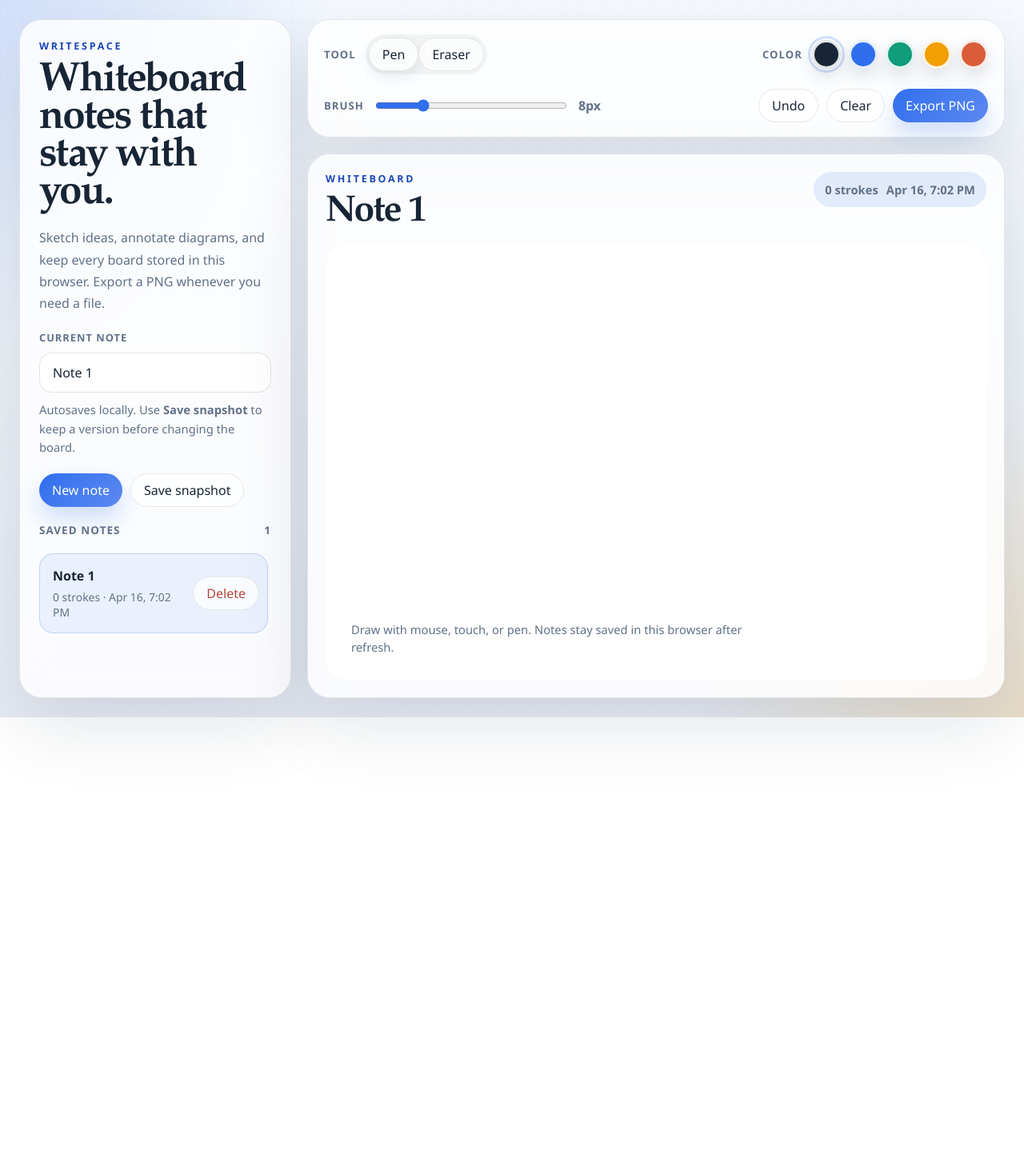
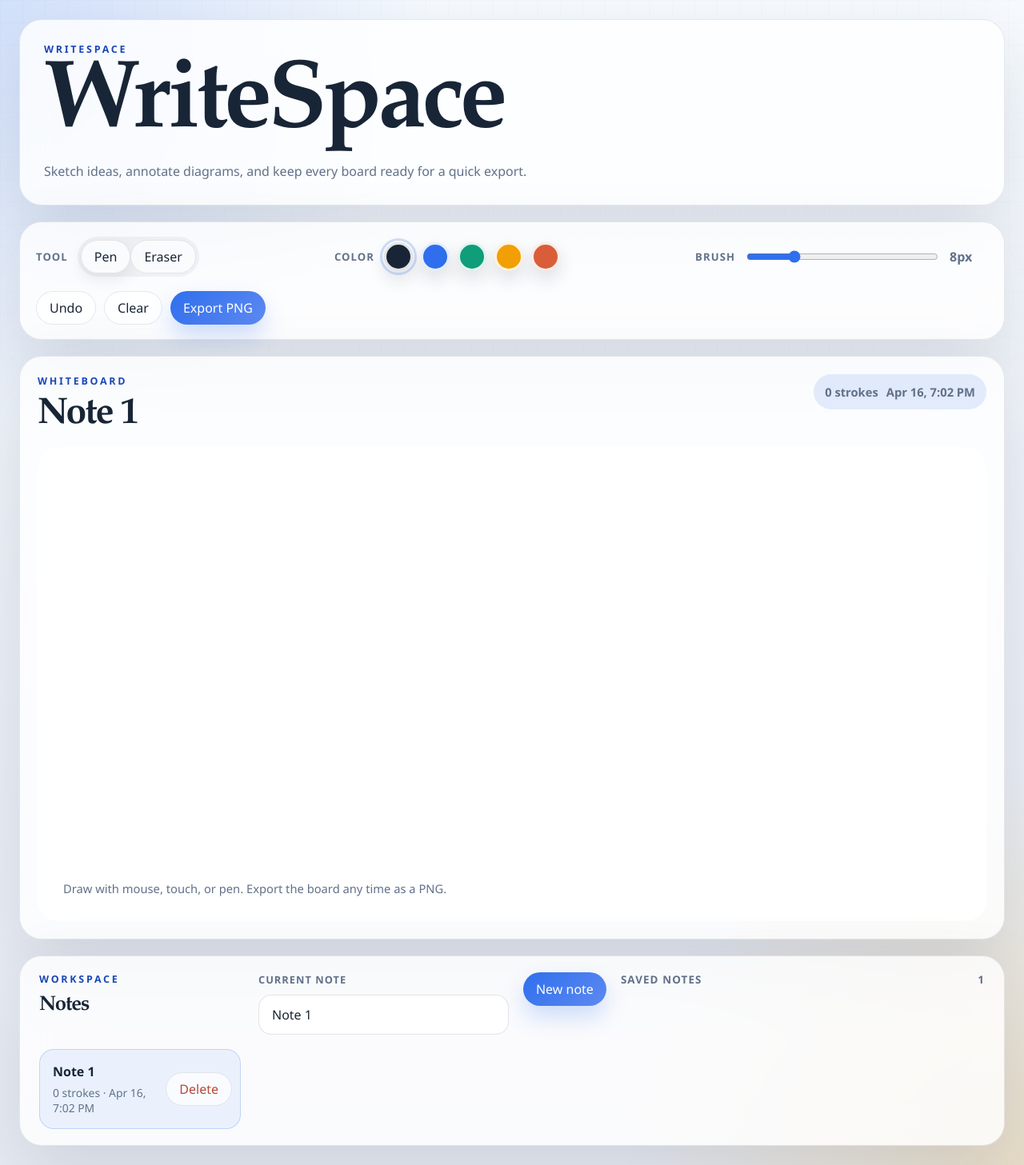
Before and after one commit to Dashhhhhhhh/writespace, a Next.js app: page / in a window 1280 px wide. Shown: the whole page at 80% size. Before the commit the page ends 897 px from the top, so only its background shows below. Built offline with nearby package versions, Linux system fonts and the light colour scheme.

Commit message:
Refine whiteboard layout and controls

```diff
--- a/app/globals.css
+++ b/app/globals.css
@@ -60,7 +60,7 @@ button {
   min-height: 100vh;
   padding: 24px;
   display: grid;
-  grid-template-columns: minmax(280px, 340px) minmax(0, 1fr);
+  grid-template-columns: minmax(0, 1fr);
   gap: 20px;
 }
 
@@ -72,27 +72,29 @@ button {
   box-shadow: var(--paper-shadow);
 }
 
-.sidebar {
-  display: flex;
-  flex-direction: column;
-  padding: 24px;
-  gap: 20px;
-}
-
 .brand-block h1,
-.board-header h2 {
+.board-header h2,
+.brand-block h3 {
   margin: 0;
   font-family: "Iowan Old Style", "Palatino Linotype", "Book Antiqua", serif;
   letter-spacing: -0.04em;
 }
 
 .brand-block h1 {
-  font-size: clamp(2.3rem, 4vw, 3.6rem);
-  line-height: 0.92;
+  font-size: clamp(4rem, 10vw, 7.5rem);
+  line-height: 0.84;
+}
+
+.brand-block h3 {
+  font-size: clamp(1.4rem, 2vw, 1.8rem);
+  line-height: 1;
+}
+
+.hero-panel {
+  padding: 28px 30px;
 }
 
 .intro,
-.field-help,
 .note-meta,
 .toolbar-label,
 .board-hint,
@@ -149,17 +151,19 @@ button {
   box-shadow: 0 0 0 5px rgba(47, 111, 237, 0.12);
 }
 
-.field-help {
-  margin: 0;
-  font-size: 0.92rem;
-  line-height: 1.6;
-}
-
 .sidebar-actions,
 .toolbar-actions {
   display: flex;
   flex-wrap: wrap;
   gap: 10px;
+}
+
+.bottom-dock {
+  display: grid;
+  grid-template-columns: minmax(220px, 0.9fr) minmax(220px, 1.1fr) auto minmax(0, 1.6fr);
+  gap: 18px;
+  align-items: start;
+  padding: 20px 24px;
 }
 
 .primary-button,
@@ -402,8 +406,8 @@ button {
 }
 
 @media (max-width: 1080px) {
-  .app-shell {
-    grid-template-columns: 1fr;
+  .bottom-dock {
+    grid-template-columns: repeat(2, minmax(0, 1fr));
   }
 
   .board-surface {
@@ -421,7 +425,8 @@ button {
     border-radius: 22px;
   }
 
-  .sidebar,
+  .hero-panel,
+  .bottom-dock,
   .board-panel {
     padding: 18px;
   }
@@ -446,4 +451,8 @@ button {
     width: 100%;
     border-radius: 18px;
   }
+
+  .bottom-dock {
+    grid-template-columns: 1fr;
+  }
 }
--- a/app/page.tsx
+++ b/app/page.tsx
@@ -339,29 +339,6 @@ export default function Home() {
     setActiveNoteId(nextNote.id);
   }
 
-  function handleSaveSnapshot() {
-    if (!activeNote) {
-      return;
-    }
-
-    const snapshotTitle = activeNote.title.trim().length > 0
-      ? `${activeNote.title} copy`
-      : "Saved copy";
-    const snapshot: Note = {
-      ...activeNote,
-      id: createId(),
-      title: snapshotTitle,
-      strokes: activeNote.strokes.map((stroke) => ({
-        ...stroke,
-        points: stroke.points.map((point) => ({ ...point })),
-      })),
-      updatedAt: nowIso(),
-    };
-
-    setNotes([snapshot, ...notes]);
-    setActiveNoteId(snapshot.id);
-  }
-
   function handleDeleteNote(noteId: string) {
     const remainingNotes = notes.filter((note) => note.id !== noteId);
 
@@ -528,82 +505,18 @@ export default function Home() {
 
   return (
     <main className="app-shell">
-      <aside className="panel sidebar">
-        <div className="brand-block">
-          <p className="eyebrow">WriteSpace</p>
-          <h1>Whiteboard notes that stay with you.</h1>
-          <p className="intro">
-            Sketch ideas, annotate diagrams, and keep every board stored in this
-            browser. Export a PNG whenever you need a file.
-          </p>
-        </div>
+      <section className="workspace">
+        <header className="panel hero-panel">
+          <div className="brand-block">
+            <p className="eyebrow">WriteSpace</p>
+            <h1>WriteSpace</h1>
+            <p className="intro">
+              Sketch ideas, annotate diagrams, and keep every board ready for a
+              quick export.
+            </p>
+          </div>
+        </header>
 
-        <div className="field-block">
-          <label className="field-label" htmlFor="note-title">
-            Current note
-          </label>
-          <input
-            id="note-title"
-            className="title-input"
-            type="text"
-            value={activeNote?.title ?? ""}
-            onChange={handleTitleChange}
-            placeholder="Name this note"
-          />
-          <p className="field-help">
-            Autosaves locally. Use <strong>Save snapshot</strong> to keep a
-            version before changing the board.
-          </p>
-        </div>
-
-        <div className="sidebar-actions">
-          <button className="primary-button" onClick={handleNewNote}>
-            New note
-          </button>
-          <button className="secondary-button" onClick={handleSaveSnapshot}>
-            Save snapshot
-          </button>
-        </div>
-
-        <div className="notes-head">
-          <span>Saved notes</span>
-          <span>{notes.length}</span>
-        </div>
-
-        <div className="note-list">
-          {orderedNotes.map((note) => {
-            const isActive = note.id === activeNoteId;
-
-            return (
-              <div
-                className={`note-card${isActive ? " note-card-active" : ""}`}
-                key={note.id}
-              >
-                <button
-                  className="note-open"
-                  onClick={() => setActiveNoteId(note.id)}
-                >
-                  <span className="note-title">
-                    {note.title.trim() || "Untitled note"}
-                  </span>
-                  <span className="note-meta">
-                    {note.strokes.length} strokes · {formatUpdatedAt(note.updatedAt)}
-                  </span>
-                </button>
-                <button
-                  className="note-delete"
-                  aria-label={`Delete ${note.title.trim() || "Untitled note"}`}
-                  onClick={() => handleDeleteNote(note.id)}
-                >
-                  Delete
-                </button>
-              </div>
-            );
-          })}
-        </div>
-      </aside>
-
-      <section className="workspace">
         <header className="panel toolbar">
           <div className="toolbar-cluster">
             <span className="toolbar-label">Tool</span>
@@ -693,12 +606,76 @@ export default function Home() {
               onPointerUp={releaseStroke}
             />
             <div className="board-hint">
-              Draw with mouse, touch, or pen. Notes stay saved in this browser
-              after refresh.
+              Draw with mouse, touch, or pen. Export the board any time as a
+              PNG.
             </div>
           </div>
         </div>
       </section>
+
+      <aside className="panel bottom-dock">
+        <div className="brand-block">
+          <p className="eyebrow">Workspace</p>
+          <h3>Notes</h3>
+        </div>
+
+        <div className="field-block">
+          <label className="field-label" htmlFor="note-title">
+            Current note
+          </label>
+          <input
+            id="note-title"
+            className="title-input"
+            type="text"
+            value={activeNote?.title ?? ""}
+            onChange={handleTitleChange}
+            placeholder="Name this note"
+          />
+        </div>
+
+        <div className="sidebar-actions">
+          <button className="primary-button" onClick={handleNewNote}>
+            New note
+          </button>
+        </div>
+
+        <div className="notes-head">
+          <span>Saved notes</span>
+          <span>{notes.length}</span>
+        </div>
+
+        <div className="note-list">
+          {orderedNotes.map((note) => {
+            const isActive = note.id === activeNoteId;
+
+            return (
+              <div
+                className={`note-card${isActive ? " note-card-active" : ""}`}
+                key={note.id}
+              >
+                <button
+                  className="note-open"
+                  onClick={() => setActiveNoteId(note.id)}
+                >
+                  <span className="note-title">
+                    {note.title.trim() || "Untitled note"}
+                  </span>
+                  <span className="note-meta">
+                    {note.strokes.length} strokes · {formatUpdatedAt(note.updatedAt)}
+                  </span>
+                </button>
+                <button
+                  className="note-delete"
+                  aria-label={`Delete ${note.title.trim() || "Untitled note"}`}
+                  onClick={() => handleDeleteNote(note.id)}
+                >
+                  Delete
+                </button>
+              </div>
+            );
+          })}
+        </div>
+      </aside>
     </main>
   );
 }
```
